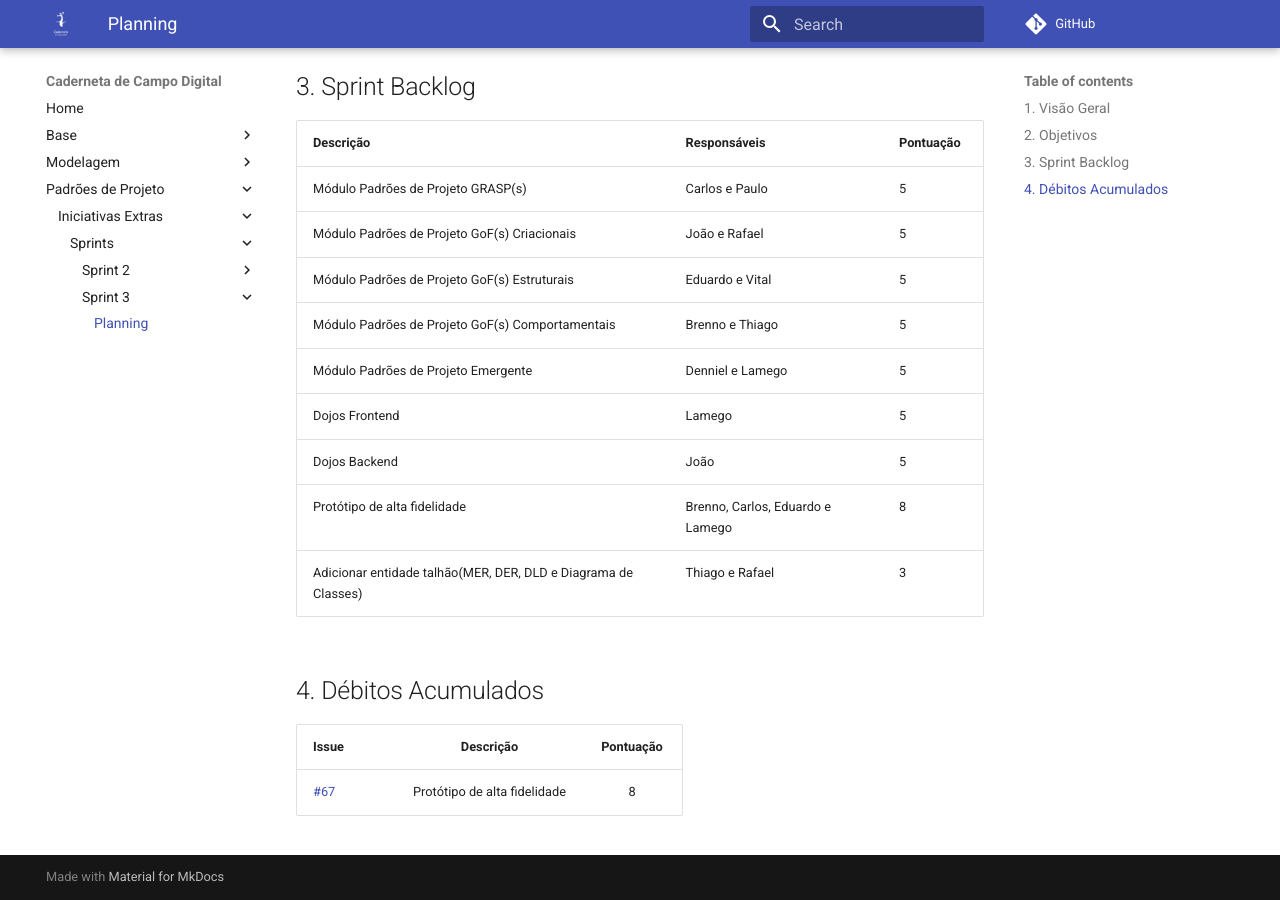
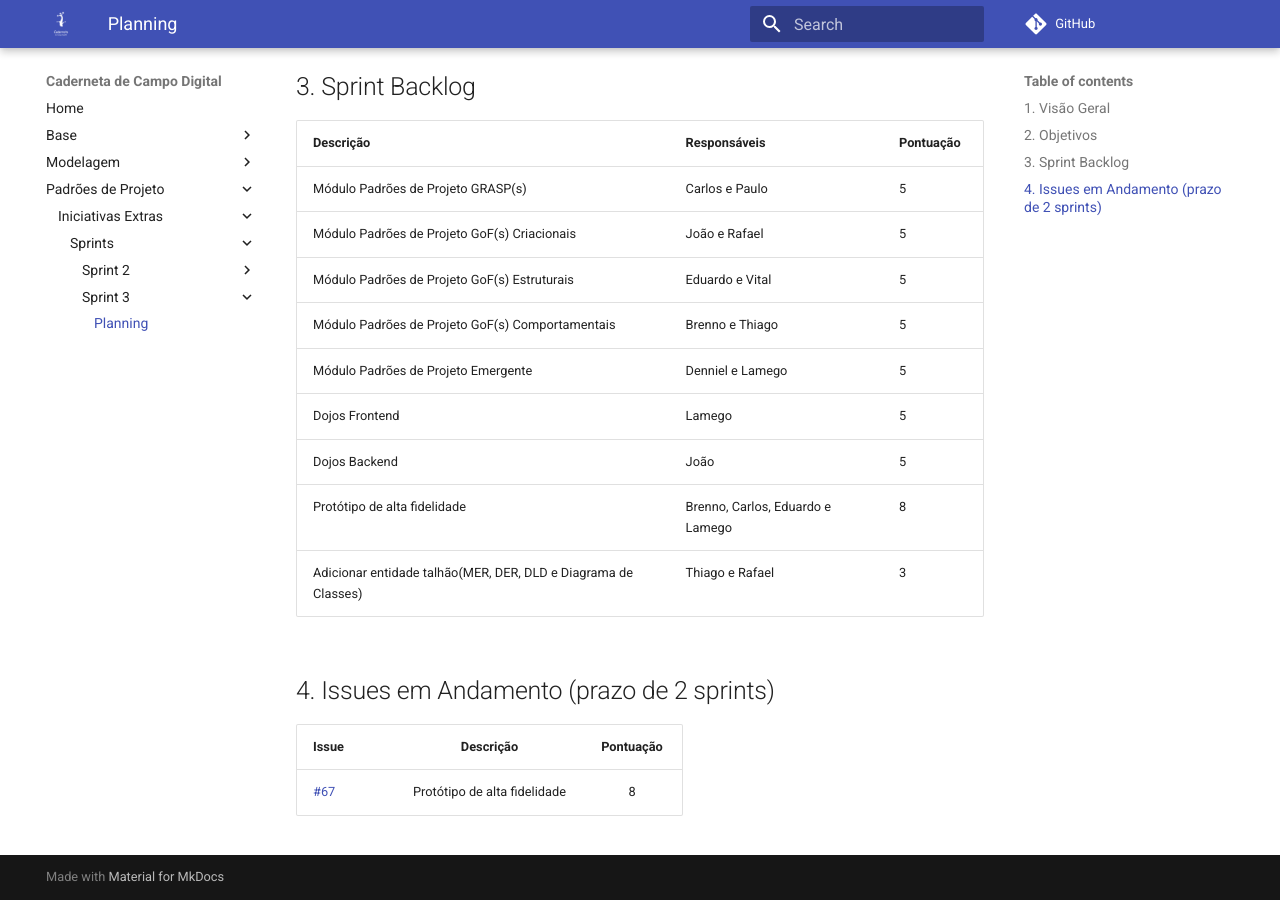
Before and after one commit to UnBArqDsw2021-2/2021.2_G4_CadernetaDeCampoDigital_docs, an MkDocs documentation site: the page built from docs/sprints/planning_3.md, in a window 1280 px wide and 900 px high, scrolled down 553 px. Built offline with MkDocs 1.6.1 and Material for MkDocs 9.7.7, drawn with Linux system fonts in a browser that asks for light colours; comment, search, counter and statistics services are not loaded; some of the changed text lies outside the part shown.

Commit message:
(#87) Corrigindo doc planning 3

```diff
--- a/docs/sprints/planning_3.md
+++ b/docs/sprints/planning_3.md
@@ -27,7 +27,7 @@ A Sprint 3 tem os seguintes objetivos:
 |Adicionar entidade talhão(MER, DER, DLD e Diagrama de Classes)|Thiago e Rafael|3|
 
 
-## 4. Débitos Acumulados
+## 4. Issues em Andamento (prazo de 2 sprints)
 
 | Issue | Descrição | Pontuação
 |:--|:--:|:--:|
```
Also changed, not shown: other parts of docs/sprints/planning_3.md (+1 -1 lines).
